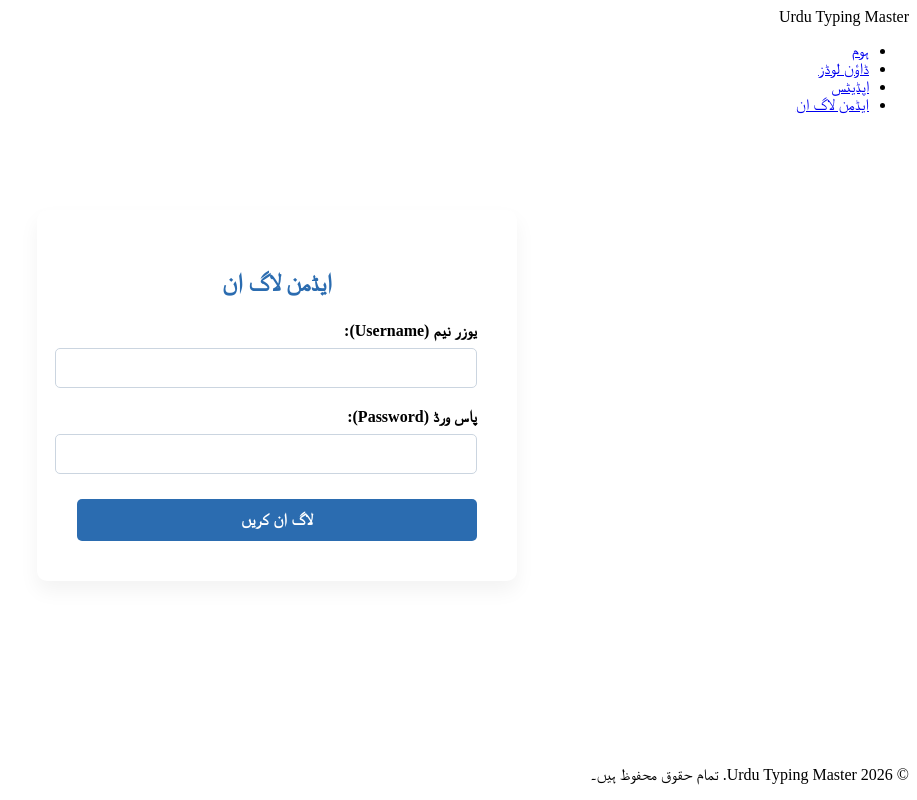
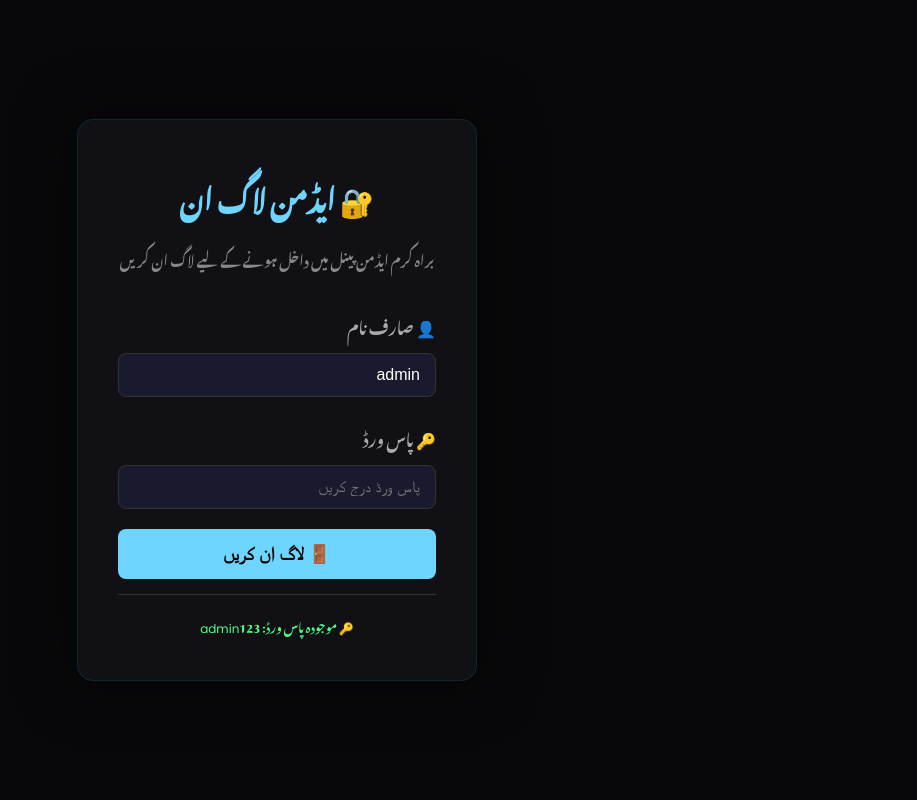
Before and after one commit to irfanurduzone/MI-Urdu-Typing-Master, a plain HTML site: page login.html in a window 1280 px wide. Shown: the whole page, without its empty margins (363-1280 px from the left). Drawn offline with Linux system fonts and the light colour scheme; a web font is replaced by a local one.

Commit message:
Update login.html

```diff
--- a/login.html
+++ b/login.html
@@ -3,65 +3,149 @@
 <head>
     <meta charset="UTF-8">
     <meta name="viewport" content="width=device-width, initial-scale=1.0">
-    <title>Urdu Typing Master - ایڈمن لاگ ان</title>
-    <link rel="stylesheet" href="style.css">
+    <title>ایڈمن لاگ ان - Urdu Typing Master</title>
     <link href="https://fonts.googleapis.com/css2?family=Noto+Nastaliq+Urdu:wght@400;700&family=Poppins:wght@300;400;600&display=swap" rel="stylesheet">
+    <style>
+        * { margin: 0; padding: 0; box-sizing: border-box; }
+        body {
+            font-family: 'Noto Nastaliq Urdu', 'Poppins', sans-serif;
+            background: #08080a;
+            color: #fff;
+            min-height: 100vh;
+            display: flex;
+            justify-content: center;
+            align-items: center;
+        }
+        .login-container {
+            background: #111115;
+            padding: 40px;
+            border-radius: 16px;
+            border: 1px solid rgba(0,240,255,0.1);
+            max-width: 400px;
+            width: 100%;
+            box-shadow: 0 0 60px rgba(0,0,0,0.5);
+        }
+        .login-container h1 {
+            color: #6dd5ff;
+            text-align: center;
+            margin-bottom: 10px;
+            font-size: 28px;
+        }
+        .login-container p {
+            color: #888;
+            text-align: center;
+            margin-bottom: 30px;
+            font-size: 14px;
+        }
+        .login-container label {
+            display: block;
+            color: #aaa;
+            margin-bottom: 5px;
+            font-weight: 600;
+        }
+        .login-container input {
+            width: 100%;
+            padding: 12px 15px;
+            border-radius: 8px;
+            border: 1px solid #333;
+            background: #1a1a2e;
+            color: #fff;
+            font-size: 16px;
+            margin-bottom: 20px;
+            outline: none;
+            transition: 0.3s;
+        }
+        .login-container input:focus {
+            border-color: #6dd5ff;
+            box-shadow: 0 0 20px rgba(109,213,255,0.1);
+        }
+        .login-container button {
+            width: 100%;
+            padding: 14px;
+            border: none;
+            border-radius: 8px;
+            background: #6dd5ff;
+            color: #000;
+            font-size: 18px;
+            font-weight: 700;
+            cursor: pointer;
+            transition: 0.3s;
+        }
+        .login-container button:hover {
+            transform: scale(1.02);
+            box-shadow: 0 0 30px rgba(109,213,255,0.3);
+        }
+        .login-container .error {
+            color: #ff6b6b;
+            text-align: center;
+            margin-top: 10px;
+            font-size: 14px;
+            display: none;
+        }
+        .login-container .info {
+            color: #49ff87;
+            text-align: center;
+            margin-top: 15px;
+            font-size: 12px;
+            border-top: 1px solid #333;
+            padding-top: 15px;
+        }
+    </style>
 </head>
 <body>
+    <div class="login-container">
+        <h1>🔐 ایڈمن لاگ ان</h1>
+        <p>براہ کرم ایڈمن پینل میں داخل ہونے کے لیے لاگ ان کریں</p>
 
-    <!-- نیویگیشن بار -->
-    <nav class="navbar">
-        <div class="logo">Urdu Typing Master</div>
-        <ul class="nav-links">
-            <li><a href="index.html">ہوم</a></li>
-            <li><a href="downloads.html">ڈاؤن لوڈز</a></li>
-            <li><a href="updates.html">اپڈیٹس</a></li>
-            <li><a href="login.html" class="active">ایڈمن لاگ ان</a></li>
-        </ul>
-    </nav>
+        <label>👤 صارف نام</label>
+        <input type="text" id="admin-username" value="admin" placeholder="صارف نام درج کریں">
 
-    <!-- لاگ ان فارم -->
-    <section style="padding: 80px 8%; display: flex; justify-content: center;">
-        <div style="background: white; padding: 40px; border-radius: 10px; box-shadow: 0 10px 20px rgba(0,0,0,0.05); max-width: 400px; width: 100%; text-align: right;">
-            <h2 style="color: #2b6cb0; text-align: center; margin-bottom: 25px;">ایڈمن لاگ ان</h2>
+        <label>🔑 پاس ورڈ</label>
+        <input type="password" id="admin-password" placeholder="پاس ورڈ درج کریں">
 
-            <form id="login-form">
-                <div style="margin-bottom: 20px;">
-                    <label style="display: block; margin-bottom: 8px; font-weight: bold;">یوزر نیم (Username):</label>
-                    <input type="text" id="username" style="width: 100%; padding: 10px; border: 1px solid #cbd5e0; border-radius: 5px; outline: none; font-size: 16px;" required>
-                </div>
-
-                <div style="margin-bottom: 25px;">
-                    <label style="display: block; margin-bottom: 8px; font-weight: bold;">پاس ورڈ (Password):</label>
-                    <input type="password" id="password" style="width: 100%; padding: 10px; border: 1px solid #cbd5e0; border-radius: 5px; outline: none; font-size: 16px;" required>
-                </div>
-
-                <button type="submit" style="width: 100%; background: #2b6cb0; color: white; border: none; padding: 12px; border-radius: 5px; font-size: 16px; font-weight: bold; cursor: pointer;">لاگ ان کریں</button>
-            </form>
-            <p id="error-msg" style="color: #e53e3e; text-align: center; margin-top: 15px; display: none;">غلط یوزر نیم یا پاس ورڈ!</p>
-        </div>
-    </section>
-
-    <!-- فوٹر -->
-    <footer class="footer" style="position: fixed; bottom: 0; width: 100%;">
-        <p>&copy; 2026 Urdu Typing Master. تمام حقوق محفوظ ہیں۔</p>
-    </footer>
+        <button onclick="login()">🚪 لاگ ان کریں</button>
+        <div class="error" id="loginError">❌ غلط صارف نام یا پاس ورڈ!</div>
+        <div class="info" id="passwordHint">🔑 موجودہ پاس ورڈ: admin123</div>
+    </div>
 
     <script>
-        // پاس ورڈ اور یوزر نیم کی چیکنگ
-        document.getElementById('login-form').addEventListener('submit', function(e) {
-            e.preventDefault();
-            const user = document.getElementById('username').value;
-            const pass = document.getElementById('password').value;
+        // ===== موجودہ پاس ورڈ حاصل کریں =====
+        function getCurrentPassword() {
+            return localStorage.getItem('adminPassword') || 'admin123';
+        }
 
-            // یہاں ڈیفالٹ یوزر نیم admin اور پاس ورڈ 12345 رکھا ہے
-            if (user === 'admin' && pass === '12345') {
+        // ===== پاس ورڈ ہنٹ دکھائیں =====
+        document.getElementById('passwordHint').textContent = '🔑 موجودہ پاس ورڈ: ' + getCurrentPassword();
+
+        // ===== لاگ ان فنکشن =====
+        function login() {
+            const username = document.getElementById('admin-username').value;
+            const password = document.getElementById('admin-password').value;
+            const currentPassword = getCurrentPassword();
+
+            // ✅ صارف نام اور پاس ورڈ چیک کریں
+            if (username === 'admin' && password === currentPassword) {
                 localStorage.setItem('isAdminLoggedIn', 'true');
+                localStorage.setItem('adminUsername', username);
                 window.location.href = 'admin.html';
             } else {
-                document.getElementById('error-msg').style.display = 'block';
+                document.getElementById('loginError').style.display = 'block';
+                document.getElementById('admin-password').value = '';
+                document.getElementById('admin-password').focus();
+            }
+        }
+
+        // ===== Enter key دبانے پر لاگ ان =====
+        document.getElementById('admin-password').addEventListener('keypress', function(e) {
+            if (e.key === 'Enter') {
+                login();
             }
         });
+
+        // ===== اگر پہلے سے لاگ ان ہے تو ایڈمن پینل پر بھیجیں =====
+        if (localStorage.getItem('isAdminLoggedIn') === 'true') {
+            window.location.href = 'admin.html';
+        }
     </script>
 </body>
 </html>
```
